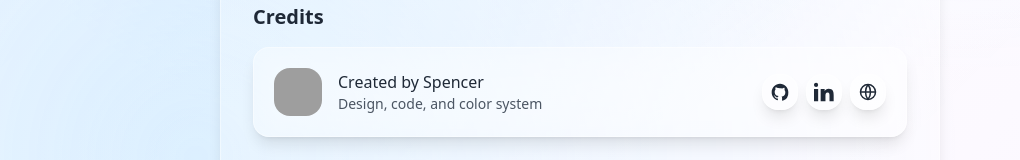
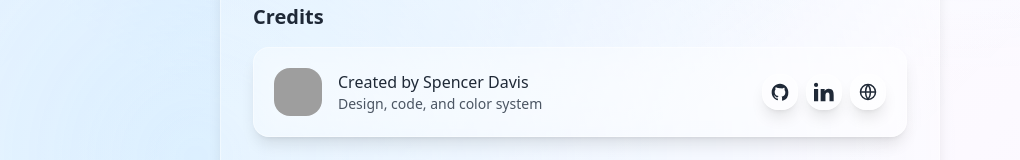
Before and after one commit to spencerdavis226/worldfeel, a React (Vite) app in the folder apps/web/: page /about in a window 1280 px wide. Shown: the part 974-1134 px from the top of the page, without its empty margins (60-1080 px from the left). Built offline with nearby package versions, Linux system fonts and the light colour scheme; no server answers; grey boxes are pictures that could not be loaded.

Commit message:
FINAL DRAFT. REFACTOR NEXT

```diff
--- a/apps/web/src/pages/AboutPage.tsx
+++ b/apps/web/src/pages/AboutPage.tsx
@@ -152,7 +152,7 @@ export function AboutPage() {
                   )}
                   <div className="flex-1 min-w-0">
                     <p className="text-gray-800 font-medium">
-                      Created by Spencer
+                      Created by Spencer Davis
                     </p>
                     <p className="text-gray-600 text-sm">
                       Design, code, and color system
@@ -239,7 +239,7 @@ export function AboutPage() {
                     )}
                     <div className="flex-1 min-w-0">
                       <p className="text-gray-800 font-medium">
-                        Created by Spencer
+                        Created by Spencer Davis
                       </p>
                       <p className="text-gray-600 text-sm">
                         Design, code, and color system
```
